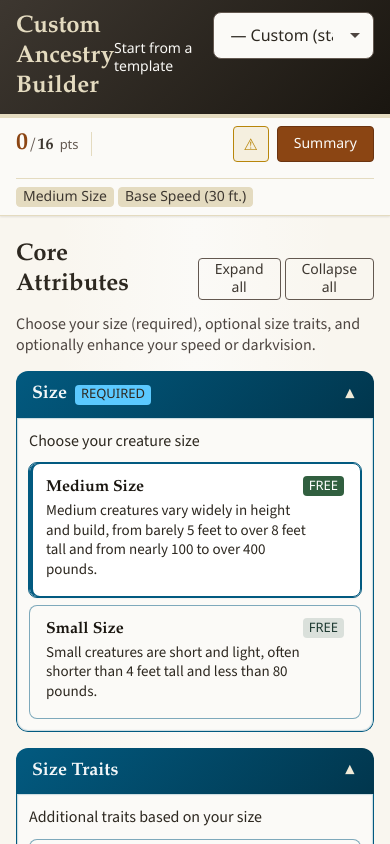
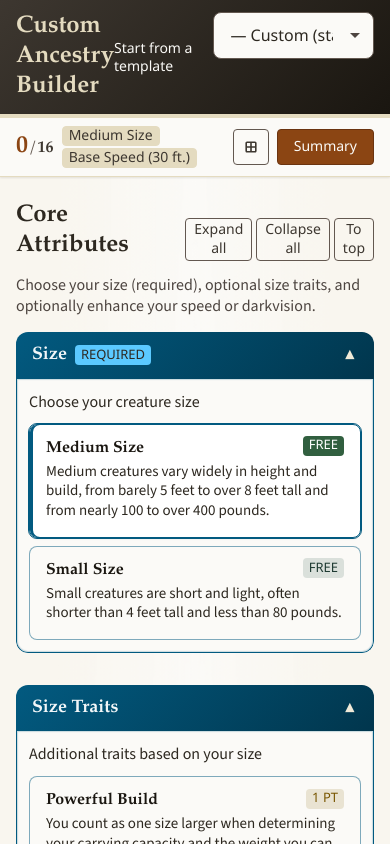
Before and after one commit to jeffwain/5e-ancestry-builder, a React (Vite) app: page / in a window 390 px wide. Shown: the top 844 px of the page. Built offline with nearby package versions, Linux system fonts and the light colour scheme; a web font is replaced by a local one.

Commit message:
Added list/card layout switch

```diff
--- a/src/components/Layout/Layout.css
+++ b/src/components/Layout/Layout.css
@@ -231,11 +231,11 @@
   /* Note: no overflow-y here - page scrolls via body, allows sticky headers to work */
 }
 
-.layout .section {
+.layout .traits-section {
   margin-bottom: var(--space-8);
 }
 
-.layout .section-header {
+.layout .traits-section .section-header {
   position: sticky;
   top: 3.5rem;
   /* Below the sticky toolbar */
@@ -273,6 +273,11 @@
   display: flex;
   flex-direction: row;
   align-items: flex-end;
+  flex: 1;
+  gap: var(--space-1);
+}
+
+.layout .section-header-controls > div {
   gap: var(--space-1);
 }
 
@@ -291,23 +296,25 @@
   max-width: 700px;
 }
 
-/* Core attributes - single row */
-.layout .core-grid {
-  display: grid;
-  grid-template-columns: repeat(auto-fit, minmax(320px, 1fr));
+.layout .traits-grid {
   gap: var(--space-4);
 }
 
-/* Masonry-style with CSS columns */
-.layout .heritage-grid,
-.layout .culture-grid {
+/* Core attributes - single row */
+.layout .card-view .traits-grid {
+  display: grid;
+  grid-template-columns: repeat(auto-fit, minmax(320px, 1fr));
   column-count: 3;
   column-gap: var(--space-4);
 }
 
-.layout .heritage-grid > *,
-.layout .culture-grid > * {
+.layout .card-view .traits-grid > * {
   margin-bottom: var(--space-4);
+}
+
+.layout .list-view .traits-grid {
+  display: flex;
+  flex-direction: column;
 }
 
 /* ── Footer ─────────────────────────────── */
@@ -327,10 +334,7 @@
 
 /* ── Responsive ─────────────────────────── */
 @media (max-width: 1366px) {
-
-  .layout .core-grid,
-  .layout .heritage-grid,
-  .layout .culture-grid {
+  .layout .card-view .traits-grid {
     column-count: 2;
   }
 }
@@ -340,12 +344,14 @@
     flex-wrap: wrap;
   }
 
-  .sticky-toolbar .toolbar-pills {
-    order: 3;
-    flex-basis: 100%;
-    margin-top: var(--space-2);
-    padding-top: var(--space-2);
-    border-top: 1px solid var(--color-parchment-300);
+  .sticky-toolbar .pills-label,
+  .sticky-toolbar .points-label {
+    display: none;
+  }
+
+  .sticky-toolbar .toolbar-points {
+    border-right: none;
+    padding-right: 0;
   }
 
   .sticky-toolbar.scrolled .toolbar-pills {
@@ -354,10 +360,7 @@
 }
 
 @media (max-width: 900px) {
-
-  .layout .core-grid,
-  .layout .heritage-grid,
-  .layout .culture-grid {
+  .layout .card-view .traits-grid {
     column-count: 1;
   }
 }
@@ -391,10 +394,4 @@
     padding-left: var(--space-4);
     padding-right: var(--space-4);
   }
-
-  .layout .core-grid,
-  .layout .heritage-grid,
-  .layout .culture-grid {
-    column-count: 1;
-  }
 }
--- a/src/components/Layout/Layout.jsx
+++ b/src/components/Layout/Layout.jsx
@@ -27,6 +27,9 @@ export function Layout({
   // Track scroll state for sticky bar and section headers
   const [isScrolled, setIsScrolled] = useState(false);
   const toolbarRef = useRef(null);
+  const coreSectionRef = useRef(null);
+  const heritageSectionRef = useRef(null);
+  const cultureSectionRef = useRef(null);
   const stickyOffset = 56; // ~3.5rem - where section headers stick
 
   useEffect(() => {
@@ -67,6 +70,26 @@ export function Layout({
       version: prev.version + 1
     }));
   };
+
+  // View toggle state
+  const [traitsView, setTraitsView] = useState('card');
+
+  const toggleTraitsView = () => {
+    setTraitsView(prev => prev === 'list' ? 'card' : 'list');
+  };
+
+  // Scroll to top of a section
+  const scrollToSectionTop = useCallback((sectionRef) => {
+    if (sectionRef?.current) {
+      const toolbarHeight = toolbarRef.current?.offsetHeight || 60;
+      const elementTop = sectionRef.current.getBoundingClientRect().top + window.scrollY;
+
+      window.scrollTo({
+        top: elementTop - toolbarHeight - 16,
+        behavior: 'smooth'
+      });
+    }
+  }, []);
 
   // Scroll to trait card when pill is clicked
   const scrollToTrait = useCallback((traitId) => {
@@ -151,7 +174,7 @@ export function Layout({
 
             {/* Warning Icon + Summary Button */}
             <div className="toolbar-actions">
-              {warnings.length > 0 && (
+              {/* {warnings.length > 0 && (
                 <div className="warning-indicator">
                   <span className="warning-icon">⚠</span>
                   <div className="warning-tooltip">
@@ -162,7 +185,19 @@ export function Layout({
                     ))}
                   </div>
                 </div>
-              )}
+              )} */}
+              <button
+                className="btn btn-secondary btn-icon-only btn-toggle toggle-traits-view"
+                onClick={toggleTraitsView}
+                data-view={traitsView}
+                aria-label={traitsView === 'list' ? 'Switch to list view' : 'Switch to card view'}
+                title={traitsView === 'list' ? 'Switch to list view' : 'Switch to card view'}
+                dangerouslySetInnerHTML={{
+                  __html: traitsView === 'list'
+                    ? '<svg xmlns="http://www.w3.org/2000/svg" viewBox="0 0 640 640"><!--!Font Awesome Free v7.1.0 by @fontawesome - https://fontawesome.com License - https://fontawesome.com/license/free Copyright 2026 Fonticons, Inc.--><path d="M96 160C96 124.7 124.7 96 160 96L480 96C515.3 96 544 124.7 544 160L544 480C544 515.3 515.3 544 480 544L160 544C124.7 544 96 515.3 96 480L96 160zM160 160L160 224L224 224L224 160L160 160zM480 160L288 160L288 224L480 224L480 160zM160 288L160 352L224 352L224 288L160 288zM480 288L288 288L288 352L480 352L480 288zM160 416L160 480L224 480L224 416L160 416zM480 416L288 416L288 480L480 480L480 416z"/></svg>'
+                    : '<svg xmlns="http://www.w3.org/2000/svg" viewBox="0 0 640 640"><!--!Font Awesome Free v7.1.0 by @fontawesome - https://fontawesome.com License - https://fontawesome.com/license/free Copyright 2026 Fonticons, Inc.--><path d="M480 160L352 160L352 288L480 288L480 160zM544 288L544 480C544 515.3 515.3 544 480 544L160 544C124.7 544 96 515.3 96 480L96 160C96 124.7 124.7 96 160 96L480 96C515.3 96 544 124.7 544 160L544 288zM160 352L160 480L288 480L288 352L160 352zM288 288L288 160L160 160L160 288L288 288zM352 352L352 480L480 480L480 352L352 352z"/></svg>'
+                }}
+              />
               <button
                 className="btn btn-primary summary-btn"
                 onClick={onShowSummary}
@@ -174,12 +209,13 @@ export function Layout({
         </div>
       </div>
 
-      <main className={`main flexcol ${atBudget ? 'at-budget' : ''}`}>
+      <main className={`main flexcol ${atBudget ? 'at-budget' : ''} ${traitsView}-view`}>
         {/* Core Attributes Section */}
-        <section className="section">
+        <section ref={coreSectionRef} className="traits-section core-attributes">
           <div className="section-header flexrow">
             <h2 className="section-title">{coreSection?.name || 'Core Attributes'}</h2>
             <div className="section-header-controls">
+              <div class="flexrow flex1">
                 <button
                   className="btn btn-secondary btn-small"
                   onClick={() => expandAll(setCoreSignal)}
@@ -193,11 +229,18 @@ export function Layout({
                   Collapse all
                 </button>
               </div>
+              <button
+                className="btn btn-secondary btn-small"
+                onClick={() => scrollToSectionTop(coreSectionRef)}
+              >
+                To top
+              </button>
+            </div>
           </div>
           {coreSection?.description && (
             <p className="section-desc">{coreSection.description}</p>
           )}
-          <div className="core-grid">
+          <div className="traits-grid">
             {coreSection?.categories && Object.entries(coreSection.categories).map(([attrId, attr]) => (
               <CoreAttributeSection
                 key={attrId}
@@ -210,10 +253,11 @@ export function Layout({
         </section>
 
         {/* Heritage Section */}
-        <section className="section">
+        <section ref={heritageSectionRef} className="traits-section heritage-traits">
           <div className="section-header flexrow">
             <h2 className="section-title">{heritageSection?.name || 'Heritage Traits'}</h2>
             <div className="section-header-controls">
+              <div class="flexrow flex1">
                 <button
                   className="btn btn-secondary btn-small"
                   onClick={() => expandAll(setHeritageSignal)}
@@ -227,11 +271,18 @@ export function Layout({
                   Collapse all
                 </button>
               </div>
+              <button
+                className="btn btn-secondary btn-small"
+                onClick={() => scrollToSectionTop(heritageSectionRef)}
+              >
+                To top
+              </button>
+            </div>
           </div>
           {heritageSection?.description && (
             <p className="section-desc">{heritageSection.description}</p>
           )}
-          <div className="heritage-grid">
+          <div className="traits-grid">
             {heritageSection?.categories && Object.entries(heritageSection.categories).map(([catId, category]) => (
               <TraitCategory
                 key={catId}
@@ -245,10 +296,11 @@ export function Layout({
         </section>
 
         {/* Culture Section */}
-        <section className="section">
+        <section ref={cultureSectionRef} className="traits-section culture-traits">
           <div className="section-header flexrow">
             <h2 className="section-title">{cultureSection?.name || 'Culture Traits'}</h2>
             <div className="section-header-controls">
+              <div class="flexrow flex1">
                 <button
                   className="btn btn-secondary btn-small"
                   onClick={() => expandAll(setCultureSignal)}
@@ -262,11 +314,18 @@ export function Layout({
                   Collapse all
                 </button>
               </div>
+              <button
+                className="btn btn-secondary btn-small"
+                onClick={() => scrollToSectionTop(cultureSectionRef)}
+              >
+                To top
+              </button>
+            </div>
           </div>
           {cultureSection?.description && (
             <p className="section-desc">{cultureSection.description}</p>
           )}
-          <div className="culture-grid">
+          <div className="traits-grid">
             {cultureSection?.categories && Object.entries(cultureSection.categories).map(([catId, category]) => (
               <TraitCategory
                 key={catId}
--- a/src/components/TraitCard/TraitCard.css
+++ b/src/components/TraitCard/TraitCard.css
@@ -80,8 +80,6 @@
   color: white;
 }
 
-.card-trait:not(.selected) .pill.cost {}
-
 /* .card-trait.selected .pill.cost {
   background: var(--pill-bg-cost);
   color: var(--pill-text-cost);
@@ -119,13 +117,16 @@
   color: var(--color-ink-300);
 }
 
+.card-trait .header .pill {
+  margin-top: -0.125rem;
+}
+
 /* ── Description ───────────────────────────── */
 .card-trait .description {
   font-size: 0.9375rem;
   color: var(--color-ink-800);
   line-height: var(--leading-normal);
   margin: 0;
-  padding-right: var(--space-8);
 }
 
 .card-trait .description a {
@@ -158,7 +159,7 @@
 
 .card-trait .pill.requirement,
 .card-trait .pill.restriction {
-  margin-top: 0.375rem;
+  /* margin-top: 0.375rem; */
   margin-left: -0.25rem;
 }
 
@@ -307,3 +308,54 @@
 .card-trait.highlight-flash {
   animation: highlight-flash 1.2s ease-out;
 }
+
+.list-view .card-trait {
+  align-items: start;
+  flex-direction: row;
+  gap: var(--space-3);
+  padding-bottom: var(--space-3);
+}
+
+.list-view .card-trait .header {
+  flex: 2;
+  justify-content: flex-start;
+  margin: 0;
+}
+
+.list-view .card-trait .header .name {
+  flex: 0 1 fit-content;
+}
+
+.list-view .card-trait .description {
+  flex: 5;
+  margin: 0;
+}
+
+.list-view .card-trait .description p {
+  margin-bottom: var(--space-2);
+}
+
+.list-view .card-trait .description > *:last-child {
+  margin-bottom: 0;
+}
+
+.list-view .card-trait .description .restriction {
+  margin-top: 0;
+}
+
+@media (max-width: 64rem) {
+  .list-view .card-trait .header {
+    flex: 1;
+  }
+
+  .list-view .card-trait .description {
+    flex: 2;
+  }
+}
+
+@media (max-width: 46rem) {
+  .list-view .card-trait {
+    flex-direction: column;
+    gap: 0.375rem;
+  }
+}
--- a/src/components/TraitCard/TraitCard.jsx
+++ b/src/components/TraitCard/TraitCard.jsx
@@ -162,7 +162,6 @@ export function TraitCard({ trait, compact = false }) {
 
       <div className="description">
         <ReactMarkdown>{trait.description}</ReactMarkdown>
-      </div>
 
       {/* Options selection - shown when trait is selected */}
       {hasOptions && selected && (
@@ -213,6 +212,7 @@ export function TraitCard({ trait, compact = false }) {
           {trait.restriction.label}
         </span>
       )}
+      </div>
     </div>
   );
 }
--- a/src/styles/components.css
+++ b/src/styles/components.css
@@ -215,6 +215,13 @@
 
 /* ── Buttons ────────────────────────────── */
 .btn {
+  --btn-bg: var(--color-heritage);
+  --btn-text: var(--color-parchment-50);
+  --btn-border: none;
+  --btn-icon-color: var(--color-parchment-50);
+  background-color: var(--btn-bg);
+  color: var(--btn-text);
+  border: var(--btn-border);
   font-family: var(--font-ui);
   font-size: var(--text-sm);
   font-weight: 500;
@@ -225,12 +232,17 @@
   align-items: center;
   justify-content: center;
   gap: var(--space-2);
+  min-height: 2.25rem;
+}
+
+.btn svg {
+  fill: var(--btn-icon-color);
 }
 
 .btn-primary {
-  background-color: var(--color-heritage);
-  color: var(--color-parchment-50);
-  border: 1px solid var(--color-heritage-dark);
+  --btn-bg: var(--color-heritage);
+  --btn-text: var(--color-parchment-50);
+  --btn-border: 0.0625rem solid var(--color-heritage-dark);
 }
 
 .btn-primary:hover {
@@ -238,18 +250,34 @@
 }
 
 .btn-secondary {
-  background-color: transparent;
-  color: var(--color-ink-700);
-  border: 1px solid var(--color-ink-500);
+  --btn-bg: transparent;
+  --btn-text: var(--color-ink-700);
+  --btn-border: 0.0625rem solid var(--color-ink-500);
+  --btn-icon-color: var(--color-ink-700);
 }
 
-.btn-secondary:hover {
-  background-color: var(--color-parchment-200);
-  border-color: var(--color-ink-700);
+.btn-secondary:hover,
+.btn-secondary:focus-visible,
+.btn-secondary:active {
+  --btn-bg: var(--color-parchment-200);
+  --btn-border: 0.0625rem solid var(--color-ink-700);
 }
 
 .btn-small {
   padding: 0.0625rem var(--space-2) 0.1875rem;
+}
+
+.btn-icon-only {
+  aspect-ratio: 1 / 1;
+  padding: 0;
+  align-items: center;
+  justify-content: center;
+  /* width: 2.25rem; */
+}
+
+.btn-icon-only svg {
+  height: 1rem;
+  width: 1rem;
 }
 
 /* ── Form Elements ──────────────────────── */
--- a/src/styles/global.css
+++ b/src/styles/global.css
@@ -59,7 +59,7 @@ h4 {
 }
 
 p {
-  margin-bottom: var(--space-4);
+  margin-bottom: var(--space-2);
 }
 
 p:last-child {
@@ -82,6 +82,18 @@ a {
 
 a:hover {
   color: var(--color-heritage-light);
+}
+
+ul {
+  list-style: disc;
+}
+
+ul li {
+  margin-left: var(--space-4);
+}
+
+ul li::marker {
+  color: var(--category-background-light, var(--color-heritage));
 }
 
 /* ── Utility Classes ────────────────────── */
```
Also changed, not shown: public/data/traits.json. Lines whose indentation alone changed are shown as unchanged.
